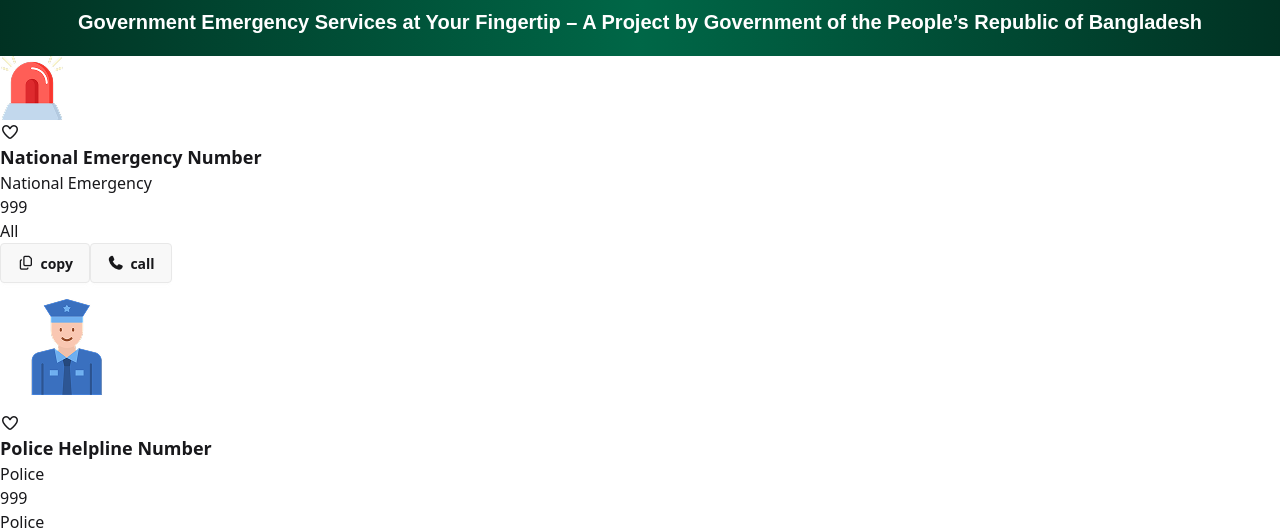
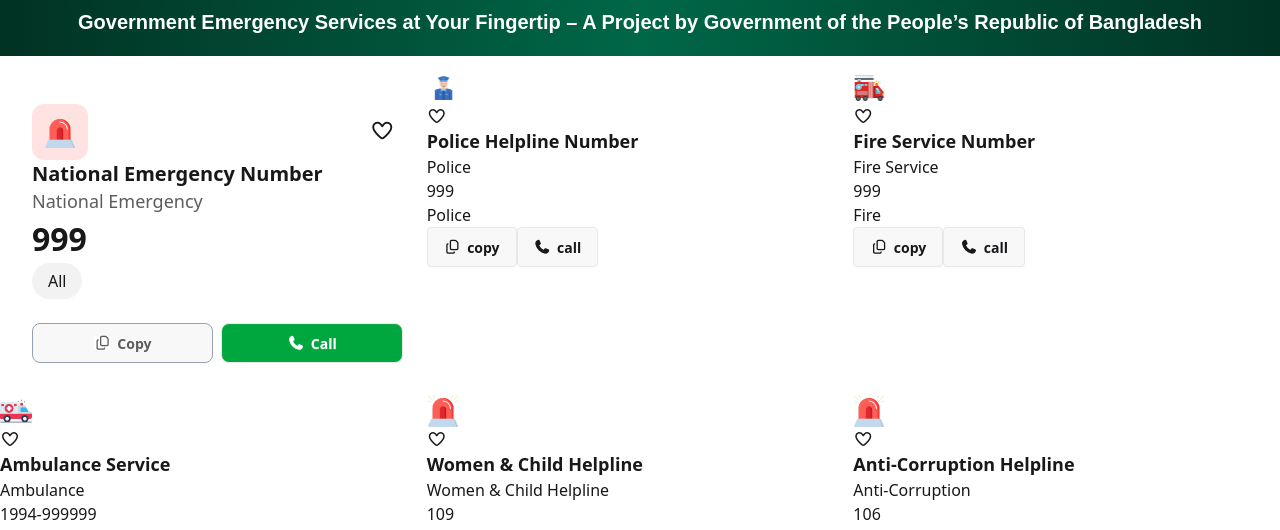
Before and after one commit to irfanulislamafif/B-12-A-05-Emergency-Hotline, a plain HTML site: page index.html in a window 1280 px wide. Shown: the part 249-779 px from the top of the page. Drawn offline with nearby package versions, Linux system fonts and the light colour scheme; a web font is replaced by a local one.

Commit message:
the fifth commit for adding style

```diff
--- a/index.html
+++ b/index.html
@@ -54,32 +54,37 @@
         </div>
       </section>
     </header>
-    <main>
-      <section>
-        <div class="card-section">
-          <div class="card">
+    <main class="max-w-[1450px] mx-auto mt-4">
+      <section class="">
+        <div class="card-section grid grid-cols-3">
+          <div class="card p-8">
             <div class="photo-love">
-              <img src="assets/emergency.png" alt="" class="img1" /><span
-                class="love"
-                ><i class="fa-regular fa-heart"></i
-              ></span>
-              <h1 class="card-title">National Emergency Number</h1>
-              <p class="card-des">National Emergency</p>
-              <p class="number">999</p>
-              <p class="department">All</p>
-              <div class="copy-call">
-                <button class="btn btn-copy">
-                  <i class="fa-regular fa-copy"></i> copy<button
-                    class="btn btn-call">
-                    <i class="fa-solid fa-phone"></i> call
-                  </button>
+              <div class="flex justify-between items-center">
+          <div class=" bg-[#ffe3e2] p-3 rounded-xl">
+              <img src="assets/emergency.png" alt="" class="img1 h-[32px] w-[32px]" />
+              </div>
+              <button class="love "><i class="fa-regular fa-heart text-xl"></i></button>
+            </div>
+              <h1 class="card-title font-bold text-xl">National Emergency Number</h1>
+              <p class="card-des text-[18px] text-[#5c5c5c]">National Emergency</p>
+              <p class="number font-bold text-[32px]">999</p>
+              <p class="department bg-[#f2f2f2] rounded-[20px] py-[6px] px-4 w-[50px]">All</p>
+
+              <div class="copy-call flex justify-between gap-2 mt-6">
+
+                <button class="btn btn-copy w-1/2 border-1 border-gray-400 rounded-[8px] ">
+                  <i class="fa-regular fa-copy text-[#5c5c5c] bg-white text-center"></i><span class="text-[#5c5c5c]"> Copy</span>
+                   </button>
+                  <button
+                    class="btn btn-call w-1/2 bg-[#00a63e]  rounded-[8px]">
+                    <i class="fa-solid fa-phone font-[300] text-white"></i> <span class="text-white">Call</span>
                 </button>
               </div>
             </div>
           </div>
           <div class="card">
             <div class="photo-love">
-              <img src="assets/police.png" alt="" class="img2" /><span
+              <img src="assets/police.png" alt="" class="img2  h-[32px] w-[32px]" /><span
                 class="love"
                 ><i class="fa-regular fa-heart"></i
               ></span>
@@ -99,7 +104,7 @@
           </div>
           <div class="card">
             <div class="photo-love">
-              <img src="assets/fire-service.png" alt="" class="img3" /><span
+              <img src="assets/fire-service.png" alt="" class="img3  h-[32px] w-[32px]" /><span
                 class="love"
                 ><i class="fa-regular fa-heart"></i
               ></span>
@@ -119,7 +124,7 @@
           </div>
           <div class="card">
             <div class="photo-love">
-              <img src="assets/ambulance.png" alt="" class="img4" /><span
+              <img src="assets/ambulance.png" alt="" class="img4  h-[32px] w-[32px]" /><span
                 class="love"
                 ><i class="fa-regular fa-heart"></i
               ></button>
@@ -139,7 +144,7 @@
           </div>
           <div class="card">
             <div class="photo-love">
-              <img src="assets/emergency.png" alt="" class="img5" /><span
+              <img src="assets/emergency.png" alt="" class="img5  h-[32px] w-[32px]" /><span
                 class="love"
                 ><i class="fa-regular fa-heart"></i
               ></span>
@@ -159,7 +164,7 @@
           </div>
           <div class="card">
             <div class="photo-love">
-              <img src="assets/emergency.png" alt="" class="img6" /><span
+              <img src="assets/emergency.png" alt="" class="img6  h-[32px] w-[32px]" /><span
                 class="love"
                 ><i class="fa-regular fa-heart"></i
               ></span>
@@ -179,7 +184,7 @@
           </div>
           <div class="card">
             <div class="photo-love">
-              <img src="assets/emergency.png" alt="" class="img7" /><span
+              <img src="assets/emergency.png" alt="" class="img7  h-[32px] w-[32px]" /><span
                 class="love"
                 ><i class="fa-regular fa-heart"></i
               ></span>
@@ -199,7 +204,7 @@
           </div>
           <div class="card">
             <div class="photo-love">
-              <img src="assets/brac.png" alt="" class="img8" /><span
+              <img src="assets/brac.png" alt="" class="img8  h-[32px] w-[32px]" /><span
                 class="love"
                 ><i class="fa-regular fa-heart"></i
               ></span>
@@ -219,7 +224,7 @@
           </div>
           <div class="card">
             <div class="photo-love">
-              <img src="assets/Bangladesh-Railway.png" alt="" class="img9" /><span
+              <img src="assets/Bangladesh-Railway.png" alt="" class="img9  h-[32px] w-[32px]" /><span
                 class="love"
                 ><i class="fa-regular fa-heart"></i
               ></span>
```
